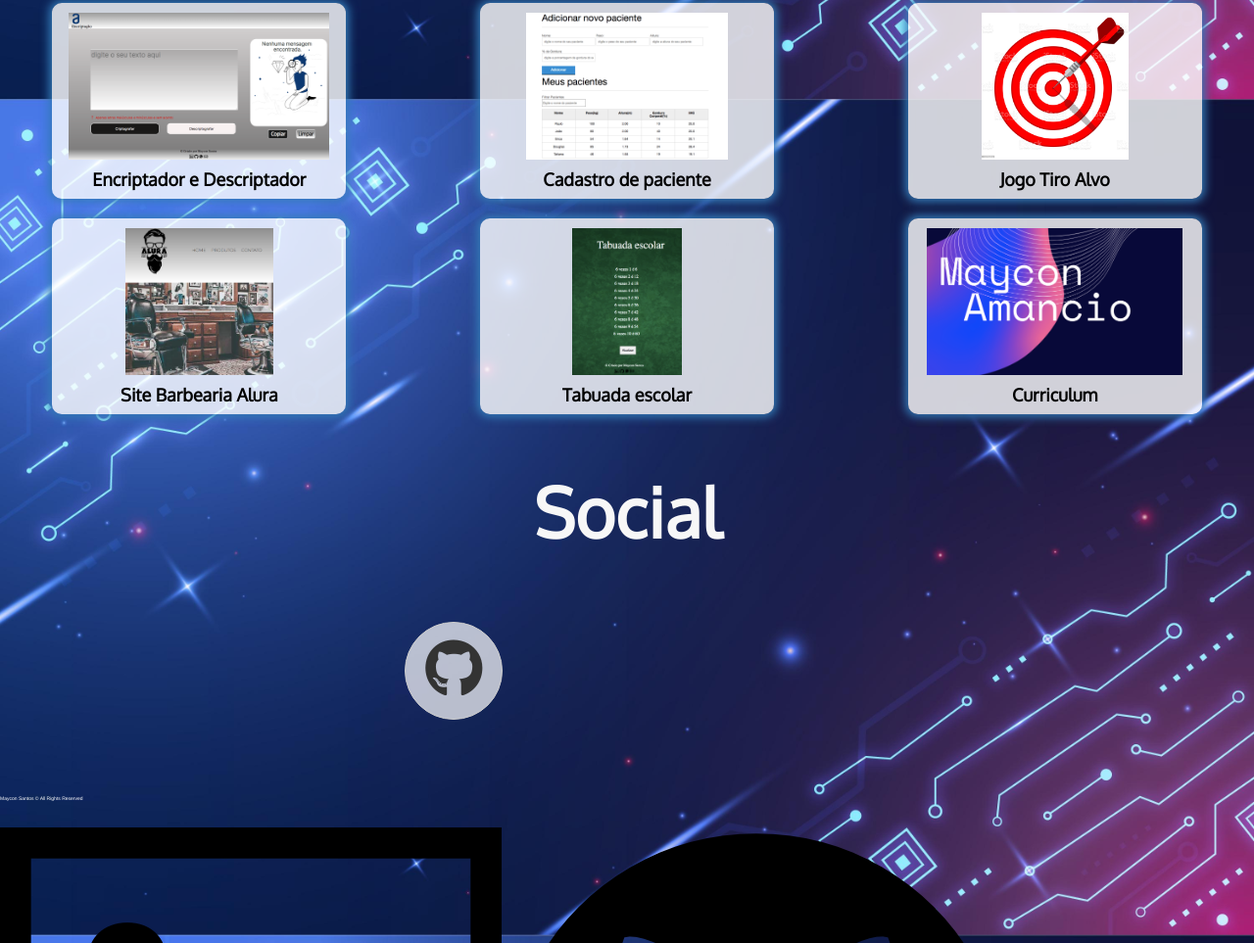
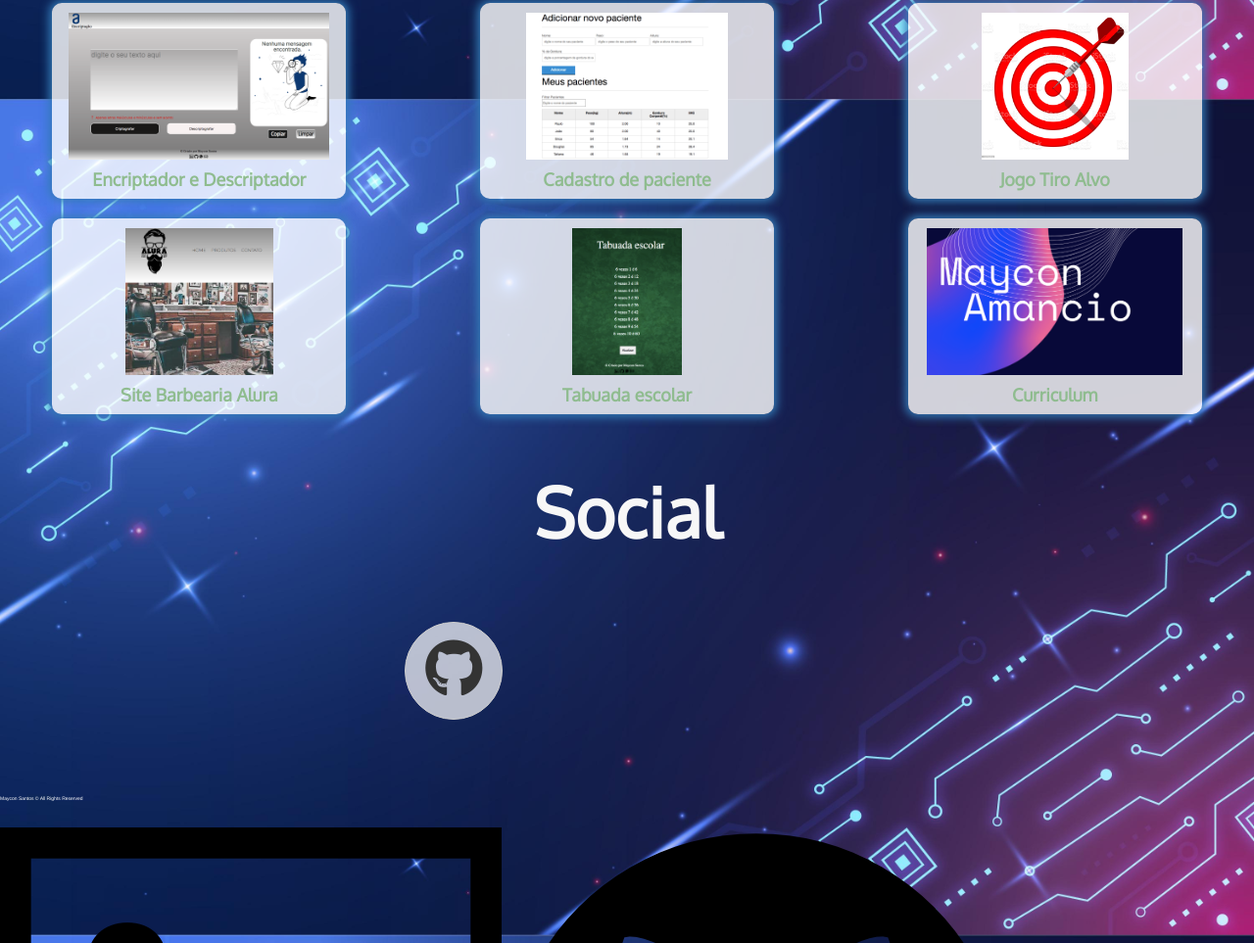
Before and after one commit to mayconamancio/portifolio, a plain HTML site: page index.html in a window 1280 px wide. Shown: the part 752-1715 px from the top of the page at 98% size. Drawn offline with nearby package versions, Linux system fonts and the light colour scheme.

Commit message:
Update style.css

```diff
--- a/style.css
+++ b/style.css
@@ -199,7 +199,7 @@ nav .navbar-header button{
 }
 
 #portifolio .row .caption{
-  color:black;
+  color:#8FBC8F;
   padding-top:8px;
   font-size:18px;
   font-family:Oxygen;
```
